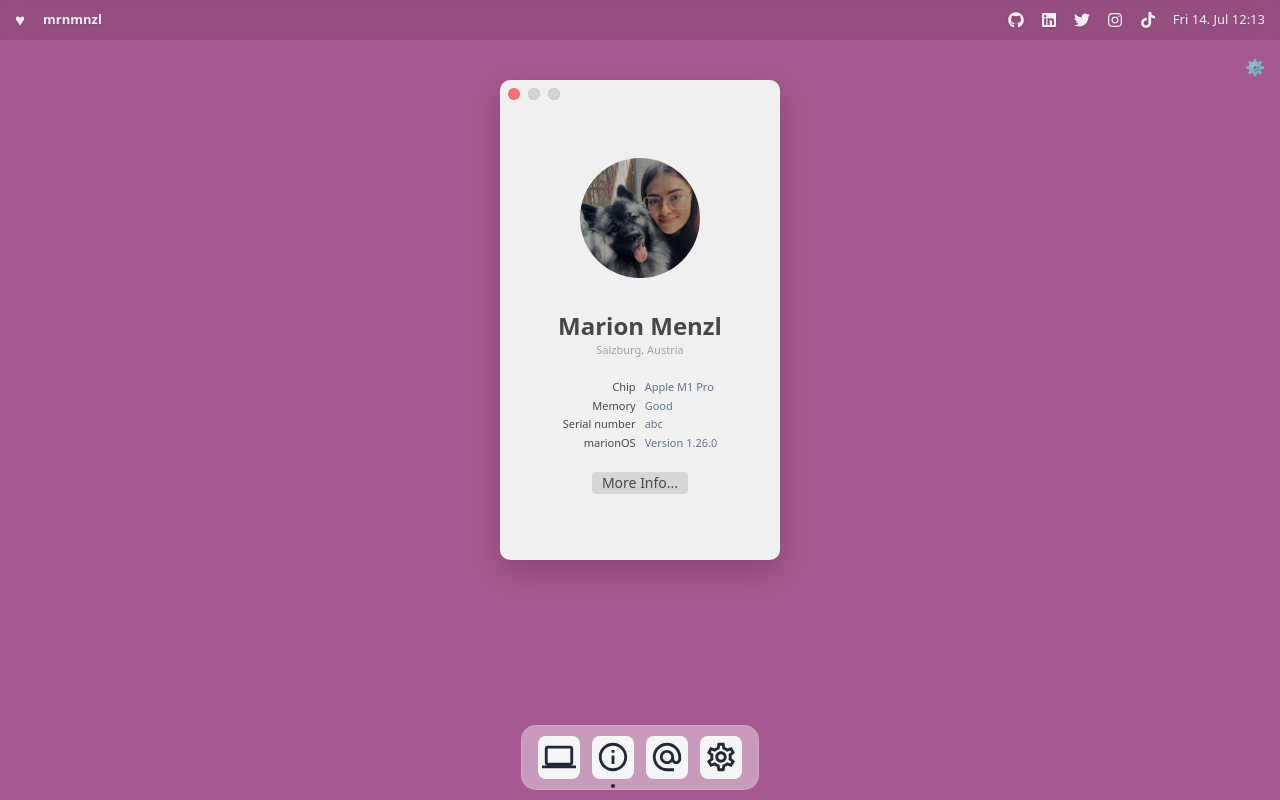
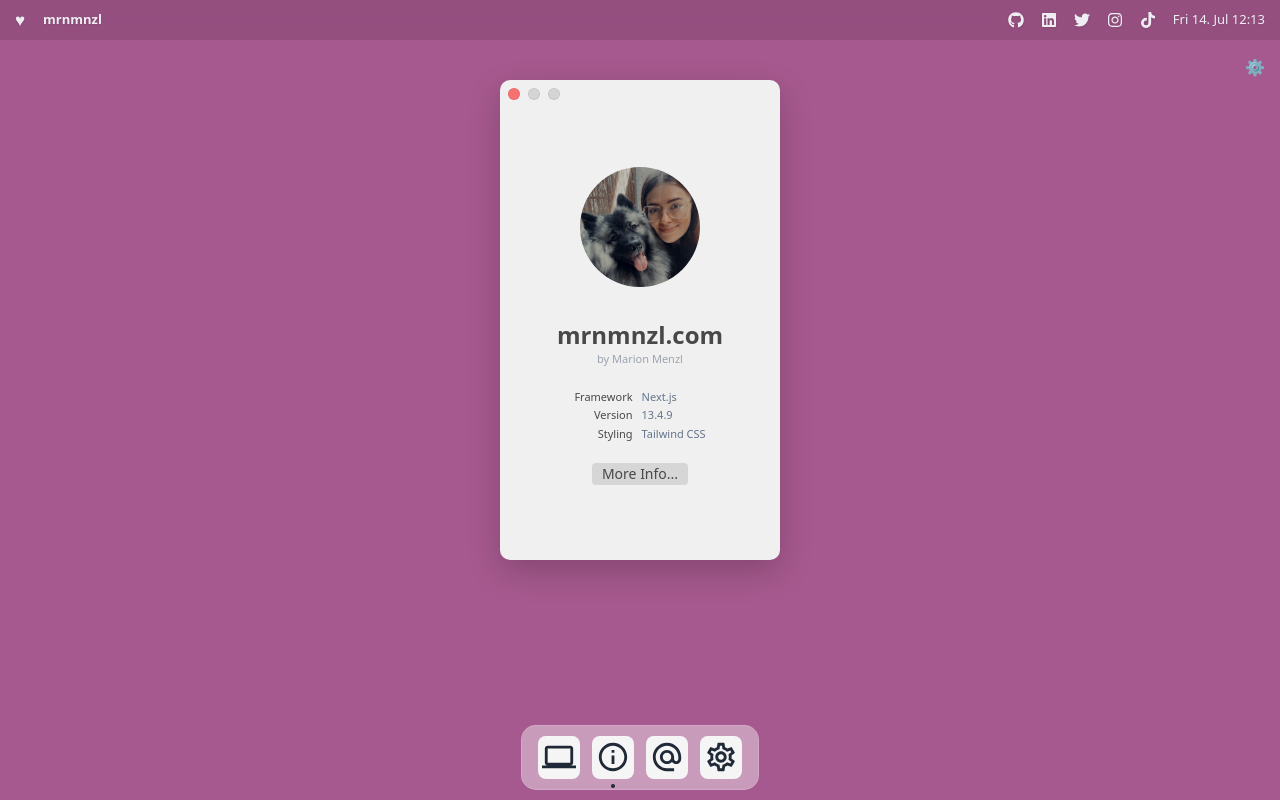
Before and after one commit to mrnmnzl/mrnmnzl.com, a Next.js app: page /about in a window 1280 px wide. Built offline with nearby package versions, Linux system fonts and the light colour scheme.

Commit message:
Adapt about page

```diff
--- a/app/about/page.js
+++ b/app/about/page.js
@@ -12,24 +12,20 @@ export default function About() {
         <div className="h-[120px] w-[120px] rounded-full overflow-hidden mb-8">
           <Image src={portrait} alt="Portrait of Marion" placeholder="blur" />
         </div>
-        <h1 className="text-2xl font-bold">Marion Menzl</h1>
-        <p className="text-[11px] text-gray-400 mb-5">Salzburg, Austria</p>
+        <h1 className="text-2xl font-bold">mrnmnzl.com</h1>
+        <p className="text-[11px] text-gray-400 mb-5">by Marion Menzl</p>
         <table className="mb-5 text-[11px]">
           <tr>
-            <td className="pr-2 text-right">Chip</td>
-            <td className="text-slate-500">Apple M1 Pro</td>
+            <td className="pr-2 text-right">Framework</td>
+            <td className="text-slate-500">Next.js</td>
           </tr>
           <tr>
-            <td className="pr-2 text-right">Memory</td>
-            <td className="text-slate-500">Good</td>
+            <td className="pr-2 text-right">Version</td>
+            <td className="text-slate-500">13.4.9</td>
           </tr>
           <tr>
-            <td className="pr-2 text-right">Serial number</td>
-            <td className="text-slate-500">abc</td>
-          </tr>
-          <tr>
-            <td className="pr-2 text-right">marionOS</td>
-            <td className="text-slate-500">Version 1.26.0</td>
+            <td className="pr-2 text-right">Styling</td>
+            <td className="text-slate-500">Tailwind CSS</td>
           </tr>
         </table>
         <button className="text-sm py-[1px] px-[10px] bg-button-light dark:bg-button-dark rounded">
```
